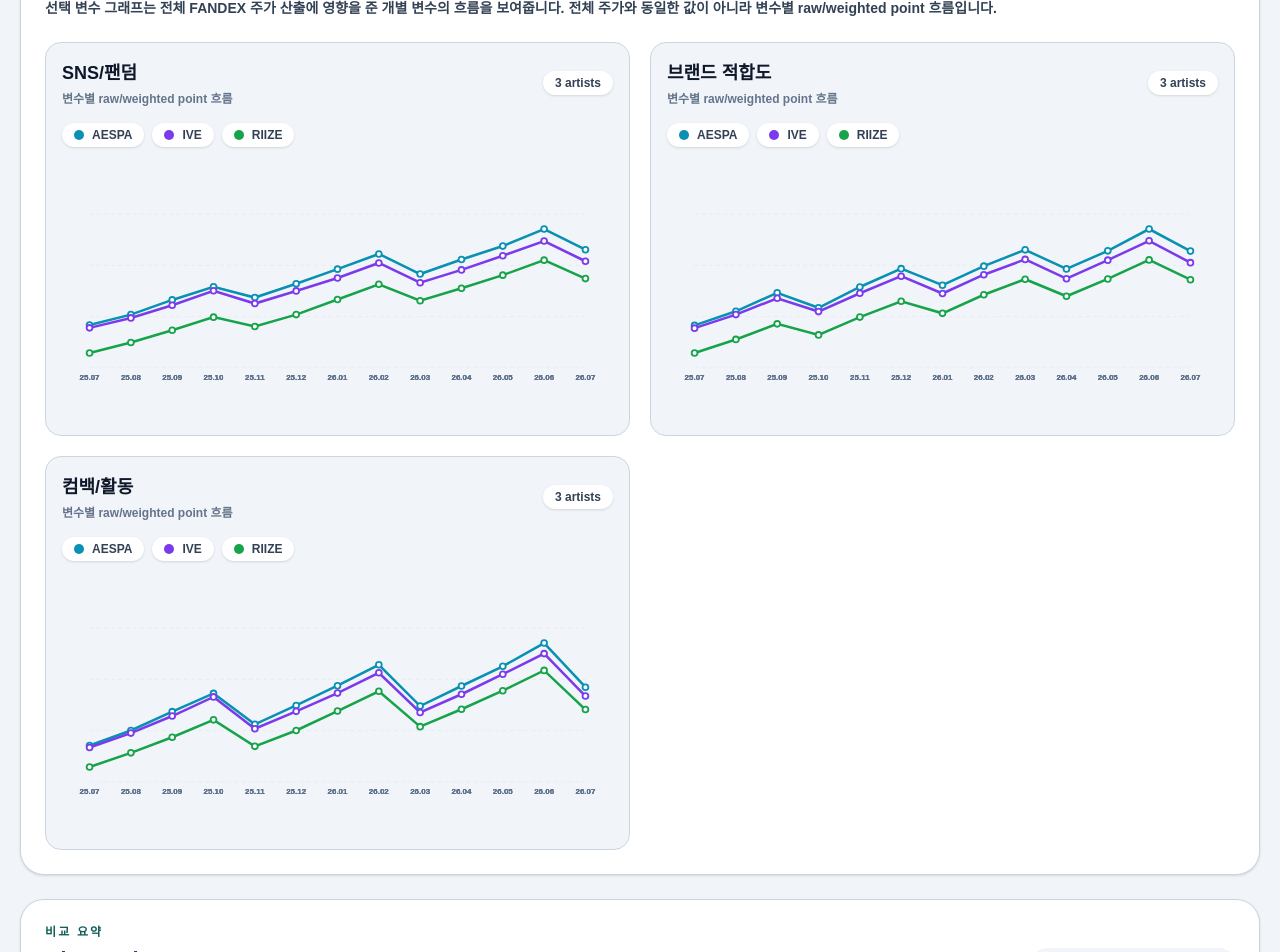
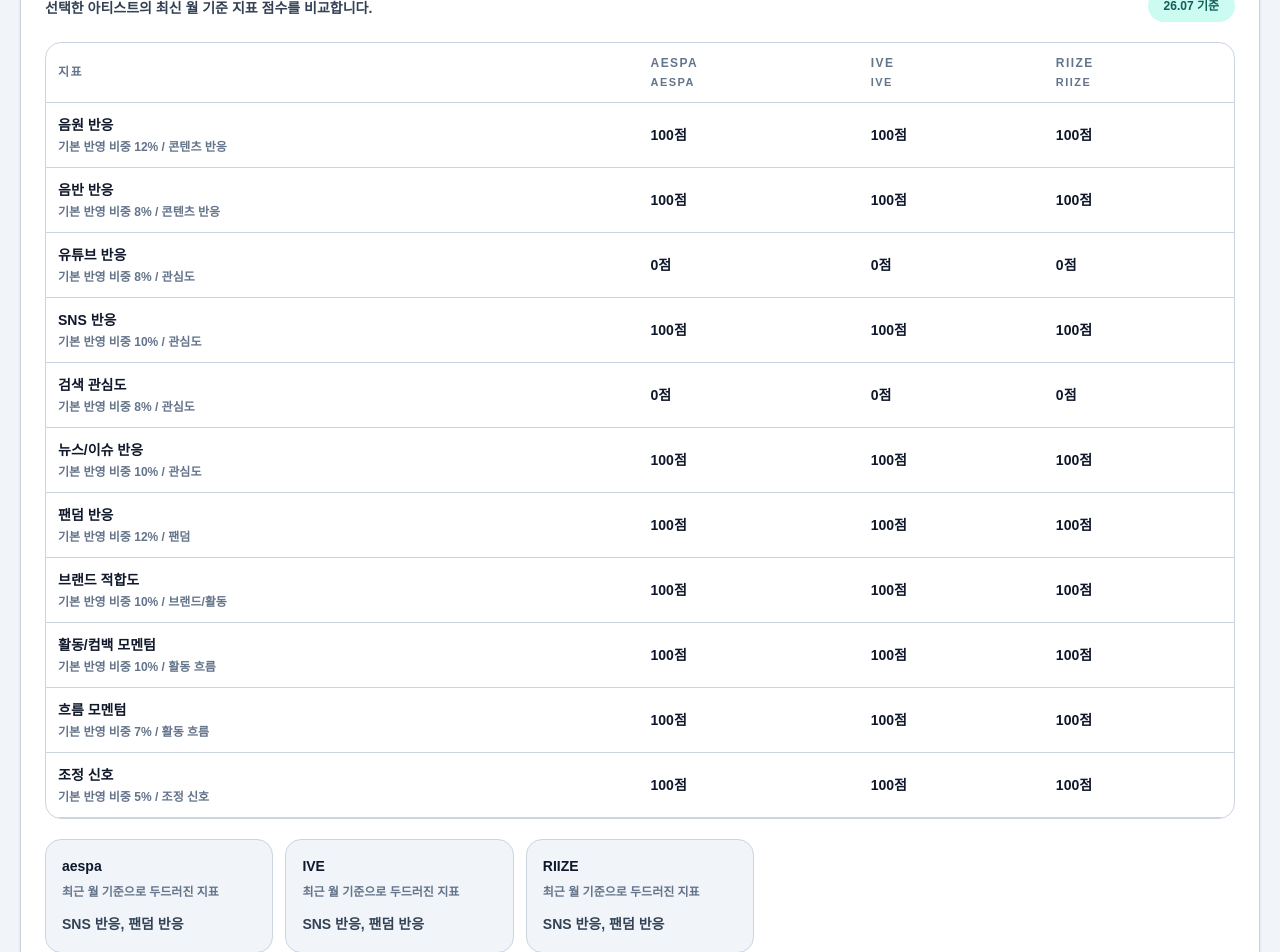
Before and after one commit to kpopmaker/fandex, a Next.js app: page /compare in a window 1280 px wide. Shown: the part 2640-3592 px from the top of the page. Built offline with nearby package versions, Linux system fonts and the light colour scheme.

Commit message:
feat: add compare metric breakdown

```diff
--- a/app/compare/page.tsx
+++ b/app/compare/page.tsx
@@ -19,6 +19,11 @@
   type CompareSummaryRow,
   type CompareVariableChartSeries,
 } from '../data/v4/charts/artistIndexChartData';
+import {
+  getCompareMetricBreakdown,
+  type ArtistMetricBreakdownItem,
+  type CompareMetricBreakdown,
+} from '../data/v4/metrics';
 
 type ComparePageProps = {
   searchParams?: Promise<{ [key: string]: string | string[] | undefined }>;
@@ -56,6 +61,15 @@
 
 const disclaimer =
   'FANDEX 주가는 K-pop 아티스트 활동성과 반응 지표를 해석하기 위한 엔터테인먼트 리서치 지수이며, 금융상품/투자정보가 아닙니다.';
+
+const metricCategoryLabels: Record<string, string> = {
+  content: '콘텐츠 반응',
+  attention: '관심도',
+  community: '팬덤',
+  commercial: '브랜드/활동',
+  activity: '활동 흐름',
+  quality: '조정 신호',
+};
 
 function isStockVariableKey(value: string): value is ArtistStockVariableKey {
   return artistStockVariableKeys.includes(value as ArtistStockVariableKey);
@@ -137,6 +151,28 @@
   )}pt`;
 }
 
+function formatMetricScore(value: number) {
+  const safeValue = Number.isFinite(value) ? value : 0;
+  const clampedValue = Math.min(Math.max(Math.round(safeValue), 0), 100);
+
+  return `${clampedValue}점`;
+}
+
+function formatWeight(value: number) {
+  return `${value}%`;
+}
+
+function getMetricCategoryLabel(category: string) {
+  return metricCategoryLabels[category] ?? '기타 지표';
+}
+
+function getMetricScore(
+  items: ArtistMetricBreakdownItem[],
+  metricKey: ArtistMetricBreakdownItem['key'],
+) {
+  return items.find((item) => item.key === metricKey)?.score ?? 0;
+}
+
 function getMinMax(series: CompareChartPoint[][]) {
   const values = series.flat().map((point) => point.value);
   const min = Math.min(...values);
@@ -209,6 +245,7 @@
   const summaryRows = getCompareSummaryRows(selectedProfiles);
   const coverageSummary = getCompareCoverageSummary(selectedProfiles);
   const interpretation = getCompareInterpretation(summaryRows, variableSeries);
+  const metricBreakdown = getCompareMetricBreakdown(safeSelectedArtistIds);
 
   return (
     <main className="min-h-screen bg-slate-50 text-slate-950">
@@ -377,6 +414,8 @@
           </div>
         </section>
 
+        <CompareMetricBreakdownSection breakdown={metricBreakdown} />
+
         <section className="rounded-3xl border border-slate-200 bg-white p-6 shadow-sm dark:border-slate-800 dark:bg-slate-950">
           <div className="mb-5">
             <p className="text-xs font-black uppercase tracking-[0.18em] text-cyan-600 dark:text-cyan-300">
@@ -524,6 +563,117 @@
         </section>
       </section>
     </main>
+  );
+}
+
+function CompareMetricBreakdownSection({
+  breakdown,
+}: {
+  breakdown: CompareMetricBreakdown;
+}) {
+  const metricRows = breakdown.artists[0]?.items ?? [];
+
+  return (
+    <section className="rounded-3xl border border-slate-200 bg-white p-6 shadow-sm dark:border-slate-800 dark:bg-slate-950">
+      <div className="mb-5 flex flex-col gap-3 lg:flex-row lg:items-end lg:justify-between">
+        <div>
+          <p className="text-xs font-black uppercase tracking-[0.18em] text-cyan-600 dark:text-cyan-300">
+            metric breakdown
+          </p>
+          <h2 className="mt-2 text-2xl font-black">FANDEX 지표별 반응 비교</h2>
+          <p className="mt-2 text-sm font-bold leading-7 text-slate-600 dark:text-slate-300">
+            선택한 아티스트의 최신 월 기준 지표 점수를 비교합니다.
+          </p>
+        </div>
+        {breakdown.label && (
+          <span className="rounded-full bg-cyan-50 px-4 py-2 text-xs font-black text-cyan-700 dark:bg-cyan-400/10 dark:text-cyan-100">
+            {breakdown.label} 기준
+          </span>
+        )}
+      </div>
+
+      {breakdown.artists.length === 0 ? (
+        <p className="rounded-2xl border border-slate-200 bg-slate-50 p-4 text-sm font-bold leading-7 text-slate-600 dark:border-slate-800 dark:bg-slate-900/60 dark:text-slate-300">
+          비교할 아티스트를 선택하면 지표별 반응 점수를 볼 수 있습니다.
+        </p>
+      ) : (
+        <>
+          <div className="overflow-x-auto rounded-2xl border border-slate-200 dark:border-slate-800">
+            <table className="w-full min-w-[960px] border-separate border-spacing-0 text-left text-sm">
+              <thead>
+                <tr className="text-xs font-black uppercase tracking-[0.12em] text-slate-500">
+                  <th className="border-b border-slate-200 p-3">지표</th>
+                  {breakdown.artists.map((artist) => (
+                    <th
+                      key={artist.artistId}
+                      className="border-b border-slate-200 p-3"
+                    >
+                      <span className="block max-w-44 truncate">
+                        {artist.displayName}
+                      </span>
+                      <span className="mt-1 block font-mono text-[11px] text-slate-400">
+                        {artist.ticker}
+                      </span>
+                    </th>
+                  ))}
+                </tr>
+              </thead>
+              <tbody>
+                {metricRows.map((metric) => (
+                  <tr
+                    key={metric.key}
+                    className="font-bold text-slate-700 dark:text-slate-300"
+                  >
+                    <td className="border-b border-slate-100 p-3 dark:border-slate-800">
+                      <p className="font-black text-slate-950 dark:text-white">
+                        {metric.label}
+                      </p>
+                      <p className="mt-1 text-xs text-slate-500 dark:text-slate-400">
+                        기본 반영 비중 {formatWeight(metric.defaultWeight)} /{' '}
+                        {getMetricCategoryLabel(metric.category)}
+                      </p>
+                    </td>
+                    {breakdown.artists.map((artist) => (
+                      <td
+                        key={`${artist.artistId}-${metric.key}`}
+                        className="border-b border-slate-100 p-3 font-mono font-black text-slate-950 dark:border-slate-800 dark:text-white"
+                      >
+                        {formatMetricScore(getMetricScore(artist.items, metric.key))}
+                      </td>
+                    ))}
+                  </tr>
+                ))}
+              </tbody>
+            </table>
+          </div>
+
+          <div className="mt-5 grid gap-3 md:grid-cols-2 xl:grid-cols-5">
+            {breakdown.artists.map((artist) => (
+              <article
+                key={artist.artistId}
+                className="rounded-2xl border border-slate-200 bg-slate-50 p-4 dark:border-slate-800 dark:bg-slate-900/60"
+              >
+                <p className="text-sm font-black text-slate-950 dark:text-white">
+                  {artist.displayName}
+                </p>
+                <p className="mt-2 text-xs font-black text-slate-500">
+                  최근 월 기준으로 두드러진 지표
+                </p>
+                <p className="mt-3 text-sm font-bold leading-6 text-slate-600 dark:text-slate-300">
+                  {artist.topItems.map((item) => item.label).join(', ')}
+                </p>
+              </article>
+            ))}
+          </div>
+
+          <p className="mt-5 rounded-2xl border border-cyan-200 bg-cyan-50 p-4 text-sm font-bold leading-7 text-cyan-800 dark:border-cyan-400/20 dark:bg-cyan-400/10 dark:text-cyan-100">
+            현재 값은 FANDEX MVP preview seed 기준입니다. 실제 자동 수집
+            데이터가 붙으면 지표별 점수는 더 자주 갱신될 수 있습니다. 선택된
+            아티스트 안에서 비교한 결과입니다.
+          </p>
+        </>
+      )}
+    </section>
   );
 }
 
--- a/app/data/v4/metrics/artistMonthlyMetricHelpers.ts
+++ b/app/data/v4/metrics/artistMonthlyMetricHelpers.ts
@@ -9,6 +9,8 @@
 import type {
   ArtistMetricBreakdown,
   ArtistMonthlyMetricPoint,
+  CompareMetricBreakdown,
+  CompareMetricBreakdownArtist,
   MetricCoverageSummary,
   MetricQuality,
 } from './fandexMetricTypes';
@@ -89,6 +91,51 @@
   return createMetricBreakdown(getMetricPointForMonth(artistId, month));
 }
 
+function getTopMetricItems(items: ArtistMetricBreakdown['items']) {
+  return [...items]
+    .sort((a, b) => b.score - a.score)
+    .slice(0, 2);
+}
+
+export function getCompareMetricBreakdown(
+  artistIds: string[],
+): CompareMetricBreakdown {
+  const uniqueArtistIds = Array.from(
+    new Set(artistIds.map((artistId) => artistId.trim()).filter(Boolean)),
+  ).slice(0, 5);
+  const artists = uniqueArtistIds
+    .map((artistId) => {
+      const metadata = artistMetadata.find((artist) => artist.artistId === artistId);
+      const breakdown = getLatestArtistMetricBreakdown(artistId);
+
+      if (!metadata || !breakdown) {
+        return null;
+      }
+
+      return {
+        artistId,
+        displayName: metadata.displayName,
+        ticker: metadata.ticker,
+        items: breakdown.items,
+        topItems: getTopMetricItems(breakdown.items),
+      };
+    })
+    .filter(
+      (artist): artist is CompareMetricBreakdownArtist => Boolean(artist),
+    );
+  const firstBreakdown =
+    uniqueArtistIds
+      .map((artistId) => getLatestArtistMetricBreakdown(artistId))
+      .find(Boolean) ?? null;
+
+  return {
+    month: firstBreakdown?.month ?? '',
+    label: firstBreakdown?.label ?? '',
+    artists,
+    metricKeys: FANDEX_METRIC_DEFINITIONS.map((definition) => definition.key),
+  };
+}
+
 export function getAllLatestArtistMetrics() {
   return artistMetadata
     .map((artist) => getLatestArtistMonthlyMetric(artist.artistId))
```
Also changed, not shown: app/data/v4/metrics/fandexMetricTypes.ts (+15 -0 lines).
